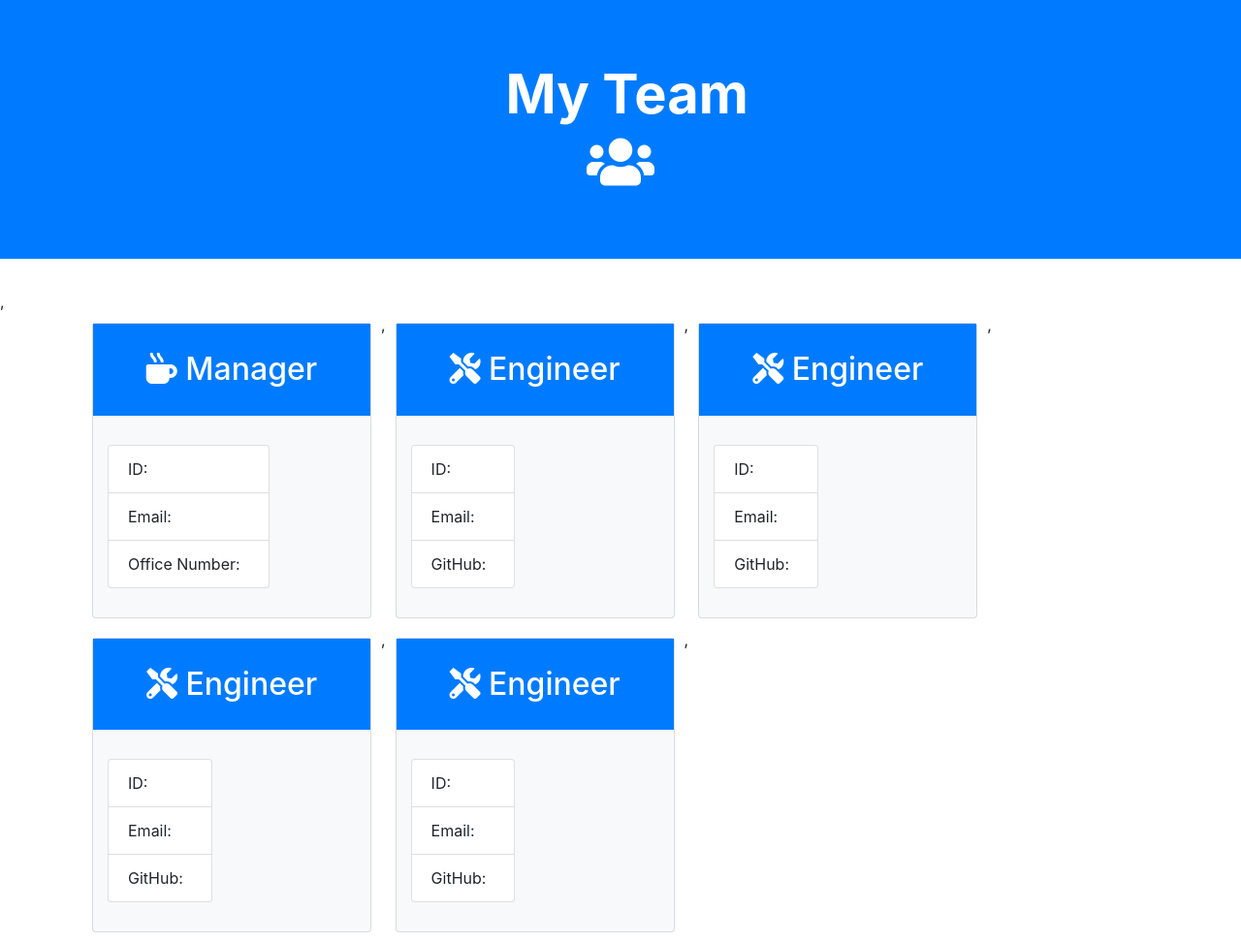
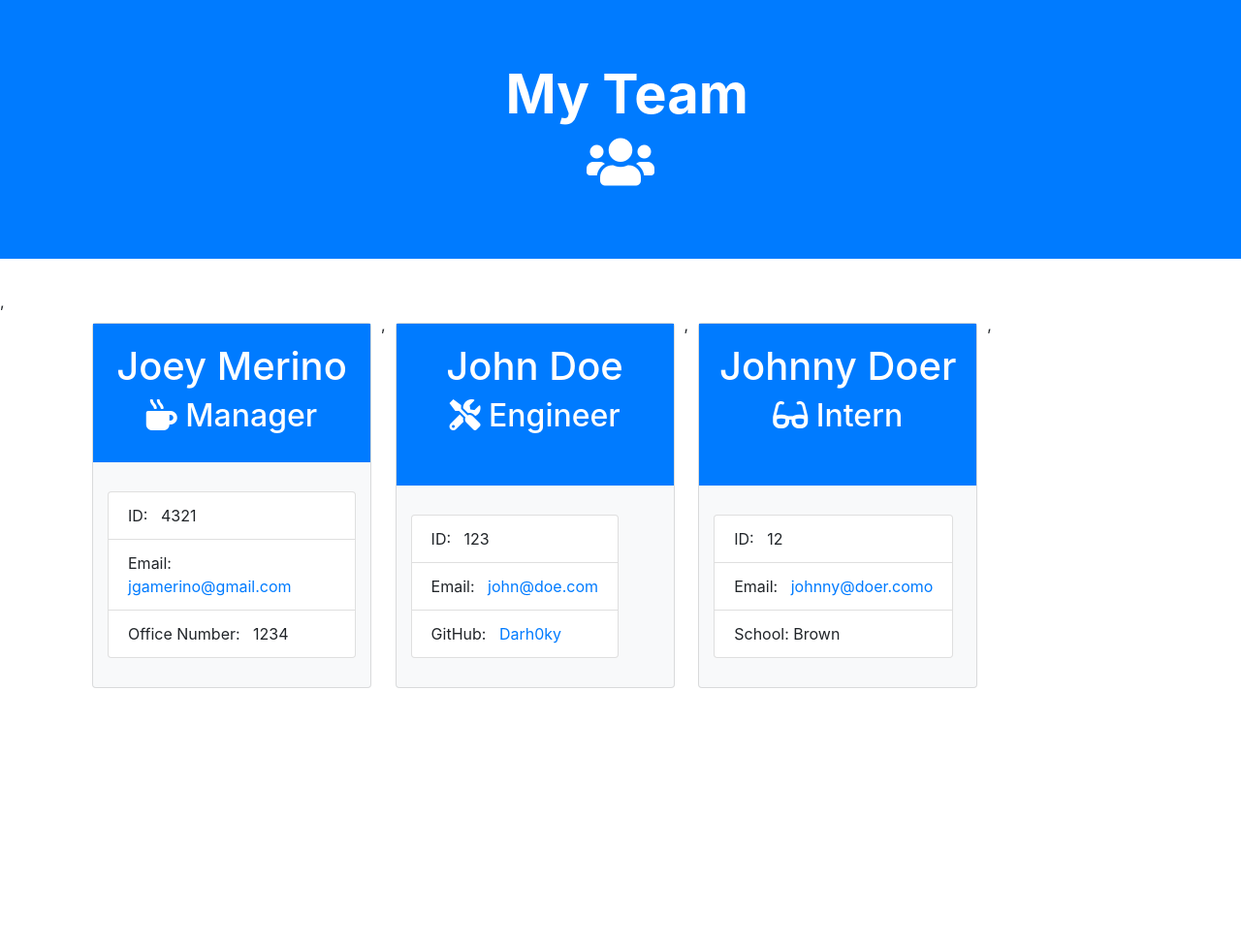
Before and after one commit to Kuiil7/Team-Profile-Generator, a website: page team.html in a window 1280 px wide. Shown: the whole page at 97% size. After the commit the page ends 800 px from the top, so only its background shows below. Drawn offline with nearby package versions, Linux system fonts and the light colour scheme.

```diff
--- a/team.html
+++ b/team.html
@@ -53,80 +53,48 @@
 <div class="card text-black bg-light" style="width: 18rem;">
             <div class="card-body bg-primary ">
 
-                <h1 class="manager-name text-white text-center"></h1>
+                <h1 class="manager-name text-white text-center">Joey Merino</h1>
 
               <h2 class="text-white text-center"><i class="fas fa-mug-hot"></i>&nbsp;Manager</h2>
             </div>
 <div class="container">
               <ul class="list-group list-group" style="padding-top:30px;padding-bottom:30px;">
 
-                <li class="list-group-item">ID: &nbsp;  </li>
-                <li class="list-group-item">Email: &nbsp; <a href="mailto:"></a></li>
-                <li class="list-group-item">Office Number: &nbsp; </li>
+                <li class="list-group-item">ID: &nbsp; 4321 </li>
+                <li class="list-group-item">Email: &nbsp; <a href="mailto:jgamerino@gmail.com">jgamerino@gmail.com</a></li>
+                <li class="list-group-item">Office Number: &nbsp; 1234</li>
               </ul>
 
           </div>
         </div>,
         <div class="card text-black bg-light" style="width: 18rem;">
             <div class="card-body bg-primary ">
-                <h1 class="manager-name text-white text-center"></h1>
+                <h1 class="manager-name text-white text-center">John Doe</h1>
 
               <h2 class="text-white text-center"><i class="fas fa-tools"></i>&nbsp;Engineer</h2>
             </div>
 <div class="container">
               <ul class="list-group list-group" style="padding-top:30px;padding-bottom:30px;">
 
-                <li class="list-group-item">ID: &nbsp;  </li>
-                <li class="list-group-item">Email: &nbsp; <a href="mailto:"></a></li>
-                <li class="list-group-item">GitHub: &nbsp; <a href="https://github.com/"></a></li>
+                <li class="list-group-item">ID: &nbsp; 123 </li>
+                <li class="list-group-item">Email: &nbsp; <a href="mailto:john@doe.com">john@doe.com</a></li>
+                <li class="list-group-item">GitHub: &nbsp; <a href="https://github.com/Darh0ky">Darh0ky</a></li>
               </ul>
 
           </div>
         </div>,
         <div class="card text-black bg-light" style="width: 18rem;">
             <div class="card-body bg-primary ">
-                <h1 class="manager-name text-white text-center"></h1>
+                <h1 class="manager-name text-white text-center">Johnny Doer</h1>
 
-              <h2 class="text-white text-center"><i class="fas fa-tools"></i>&nbsp;Engineer</h2>
+              <h2 class="text-white text-center"><i class="fas fa-glasses"></i>&nbsp;Intern</h2>
             </div>
 <div class="container">
               <ul class="list-group list-group" style="padding-top:30px;padding-bottom:30px;">
 
-                <li class="list-group-item">ID: &nbsp;  </li>
-                <li class="list-group-item">Email: &nbsp; <a href="mailto:"></a></li>
-                <li class="list-group-item">GitHub: &nbsp; <a href="https://github.com/"></a></li>
-              </ul>
-
-          </div>
-        </div>,
-        <div class="card text-black bg-light" style="width: 18rem;">
-            <div class="card-body bg-primary ">
-                <h1 class="manager-name text-white text-center"></h1>
-
-              <h2 class="text-white text-center"><i class="fas fa-tools"></i>&nbsp;Engineer</h2>
-            </div>
-<div class="container">
-              <ul class="list-group list-group" style="padding-top:30px;padding-bottom:30px;">
-
-                <li class="list-group-item">ID: &nbsp;  </li>
-                <li class="list-group-item">Email: &nbsp; <a href="mailto:"></a></li>
-                <li class="list-group-item">GitHub: &nbsp; <a href="https://github.com/"></a></li>
-              </ul>
-
-          </div>
-        </div>,
-        <div class="card text-black bg-light" style="width: 18rem;">
-            <div class="card-body bg-primary ">
-                <h1 class="manager-name text-white text-center"></h1>
-
-              <h2 class="text-white text-center"><i class="fas fa-tools"></i>&nbsp;Engineer</h2>
-            </div>
-<div class="container">
-              <ul class="list-group list-group" style="padding-top:30px;padding-bottom:30px;">
-
-                <li class="list-group-item">ID: &nbsp;  </li>
-                <li class="list-group-item">Email: &nbsp; <a href="mailto:"></a></li>
-                <li class="list-group-item">GitHub: &nbsp; <a href="https://github.com/"></a></li>
+                <li class="list-group-item">ID: &nbsp; 12</li>
+                <li class="list-group-item">Email: &nbsp; <a href='#'>johnny@doer.como</a></li>
+                <li class="list-group-item">School:&nbsp;Brown</li>
               </ul>
 
           </div>
```
Also changed, not shown: README.md, assets/TheTeam.PNG (deleted), 1 other file.
